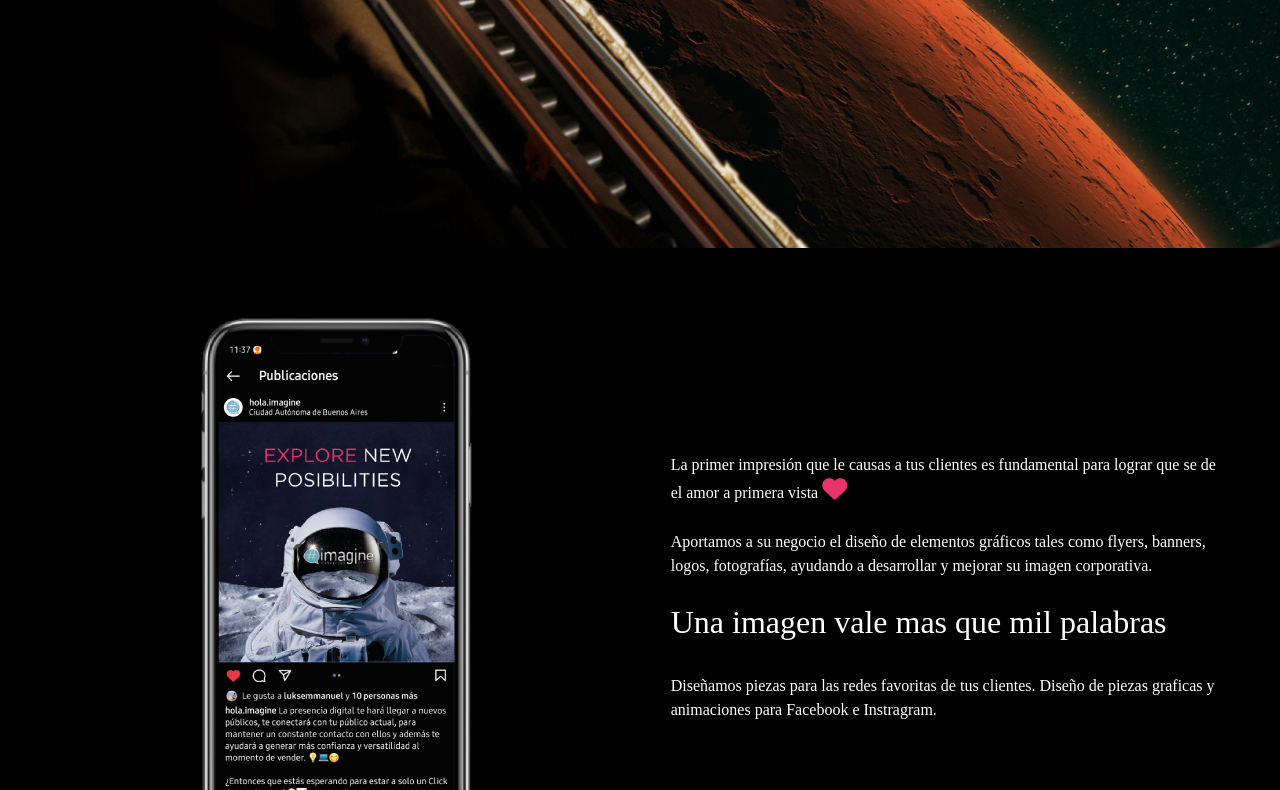
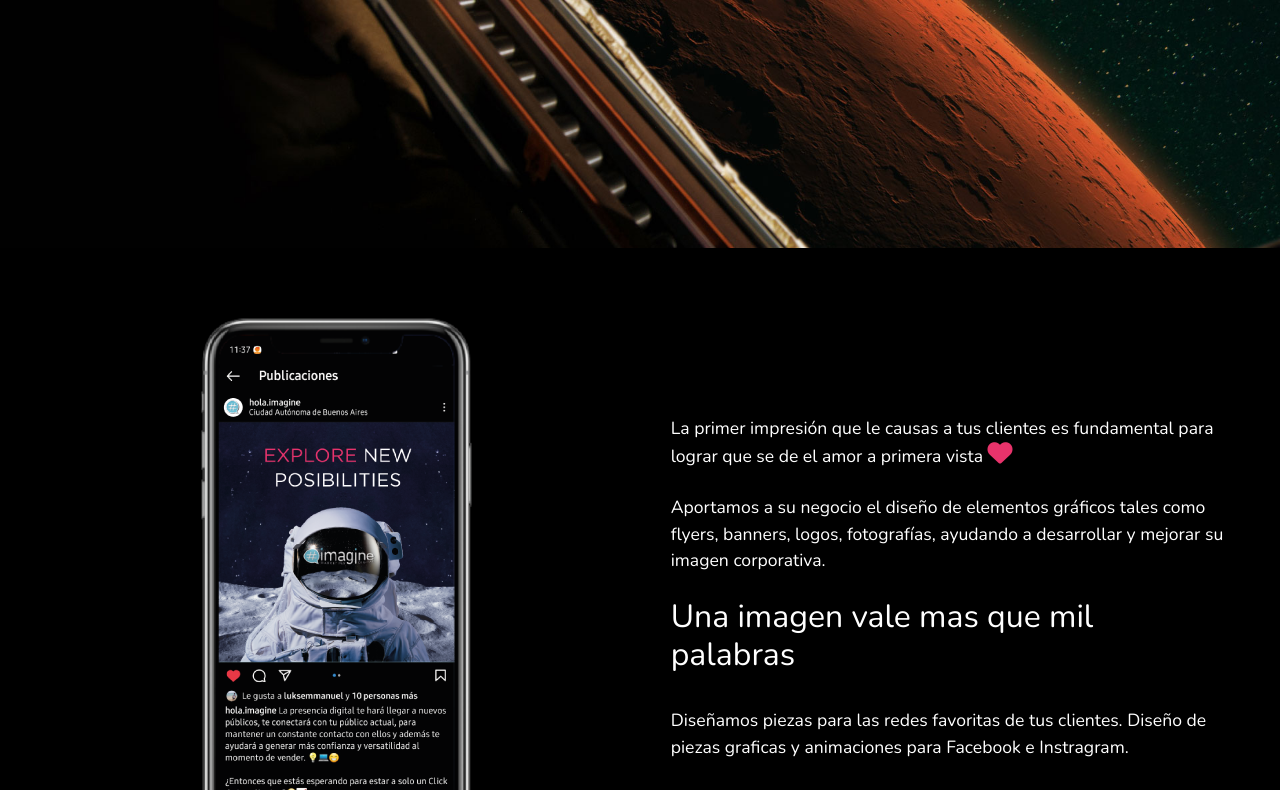
Before and after one commit to disweb-chris/imagine-henriquez, a website: page pages/diseno.html in a window 1280 px wide. Shown: the part 507-1297 px from the top of the page. Drawn offline with nearby package versions, Linux system fonts and the light colour scheme.

Commit message:
Se hicieron cambios en el tamaño de la tipografia y se conecto google fonts

```diff
--- a/pages/diseno.html
+++ b/pages/diseno.html
@@ -11,6 +11,11 @@
         <link href="https://unpkg.com/aos@2.3.1/dist/aos.css" rel="stylesheet">
         <!--Link Fontawesome-->
         <script src="https://kit.fontawesome.com/2ef218c956.js" crossorigin="anonymous"></script>
+        <!--Link Tipografia-->
+        <link rel="preconnect" href="https://fonts.googleapis.com">
+        <link rel="preconnect" href="https://fonts.gstatic.com" crossorigin>
+        <link href="https://fonts.googleapis.com/css2?family=Cormorant+Garamond:wght@500&family=Nunito:wght@400;600;700&display=swap" rel="stylesheet">
+        <!--Meta-->
         <meta name="description" content="Agencia de Marketing Digital, Diseño Grafico, Diseño Web | Argentina. Diseñamos tus ideas y las hacemos realidad! Imagine Agency.">
         <meta name="keywords" content="flyers, banners, logos, fotografía, imagen corporativa, diseño de piezas graficas para Facebook, diseño de piezas graficas para Instagram, Diseño de animaciones para Facebook, Diseño de animaciones para Instragram">
         <!--Link CSS-->
--- a/scss/base/_variables.scss
+++ b/scss/base/_variables.scss
@@ -7,7 +7,7 @@ $color-font: white;
 
 // TIPOGRAFIAS
 
-$font-parrafo: 1rem;
+$font-parrafo: 1.1rem;
 
 $font-h2: 2.5rem;
 
--- a/scss/style.scss
+++ b/scss/style.scss
@@ -16,10 +16,14 @@
     margin: 0;
     padding: 0;
     box-sizing: border-box;
-    font-family: Nunito;
+    font-family: 'Nunito', sans-serif;
 
     p, h1, h2, h3, a {
         color: $color-font;
+    }
+
+    p {
+        font-size: $font-parrafo;
     }
 }
 
```
Also changed, not shown: index.html (+4 -0 lines), pages/contacto.html (+4 -0 lines), pages/desarrollo-web.html (+4 -0 lines), pages/marketing-digital.html (+4 -0 lines), css/style.css.
